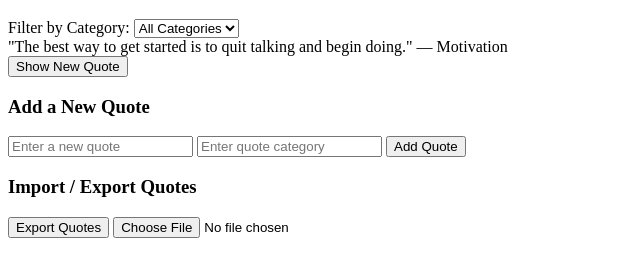
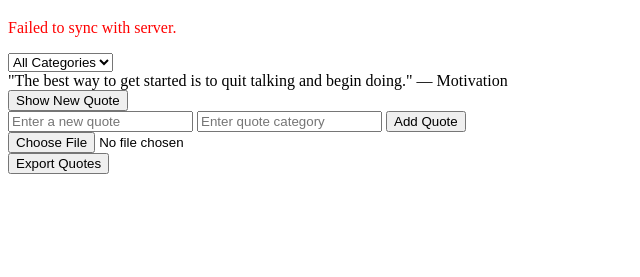
Before and after one commit to Abubaakar10/alx_fe_javascript, a plain HTML site: page dom-manipulation/index.html in a window 1280 px wide. Shown: the part 61-338 px from the top of the page, without its empty margins (0-640 px from the left). Drawn offline with Linux system fonts and the light colour scheme; no server answers.

Commit message:
Implement server sync simulation with conflict resolution

```diff
--- a/dom-manipulation/index.html
+++ b/dom-manipulation/index.html
@@ -9,24 +9,38 @@
 
     <h1>Dynamic Quote Generator</h1>
 
-  <!-- Category Filter -->
-  <label for="categoryFilter">Filter by Category:</label>
+    <!-- Sync status -->
+    <p id="syncStatus"></p>
+
+    <!-- Category filter -->
     <select id="categoryFilter" onchange="filterQuotes()">
         <option value="all">All Categories</option>
     </select>
 
+    <!-- Quote display -->
     <div id="quoteDisplay"></div>
+
+    <!-- Show new quote button -->
     <button id="newQuote">Show New Quote</button>
 
-  <h3>Add a New Quote</h3>
+    <!-- Add new quote -->
+    <div>
         <input id="newQuoteText" type="text" placeholder="Enter a new quote">
         <input id="newQuoteCategory" type="text" placeholder="Enter quote category">
         <button onclick="addQuote()">Add Quote</button>
+    </div>
 
-  <h3>Import / Export Quotes</h3>
-  <button onclick="exportToJson()">Export Quotes</button>
+    <!-- Import quotes -->
+    <div>
         <input type="file" id="importFile" accept=".json" onchange="importFromJsonFile(event)">
+    </div>
+
+    <!-- Export quotes -->
+    <div>
+        <button onclick="exportQuotes()">Export Quotes</button>
+    </div>
 
     <script src="script.js"></script>
+
 </body>
 </html>
--- a/dom-manipulation/script.js
+++ b/dom-manipulation/script.js
@@ -1,7 +1,6 @@
-// Quotes array with text and category
+// Load quotes from local storage or default
 let quotes = JSON.parse(localStorage.getItem('quotes')) || [
-  { text: "The best way to get started is to quit talking and begin doing.", category: "Motivation" },
-  { text: "Life is what happens when you're busy making other plans.", category: "Life" }
+  { text: "The best way to get started is to quit talking and begin doing.", category: "Motivation" }
 ];
 
 // Save quotes to local storage
@@ -9,112 +8,116 @@ function saveQuotes() {
   localStorage.setItem('quotes', JSON.stringify(quotes));
 }
 
-// Populate category dropdown dynamically
+// Populate categories
 function populateCategories() {
-  const categoryFilter = document.getElementById('categoryFilter');
-  categoryFilter.innerHTML = '<option value="all">All Categories</option>';
+  const filter = document.getElementById('categoryFilter');
+  filter.innerHTML = '<option value="all">All Categories</option>';
 
   const categories = [...new Set(quotes.map(q => q.category))];
-
-  categories.forEach(category => {
+  categories.forEach(cat => {
     const option = document.createElement('option');
-    option.value = category;
-    option.textContent = category;
-    categoryFilter.appendChild(option);
+    option.value = cat;
+    option.textContent = cat;
+    filter.appendChild(option);
   });
 
-  // Restore last selected category
-  const savedCategory = localStorage.getItem('selectedCategory');
-  if (savedCategory) {
-    categoryFilter.value = savedCategory;
-  }
+  const saved = localStorage.getItem('selectedCategory');
+  if (saved) filter.value = saved;
 }
 
-// Display a random quote based on filter
-function showRandomQuote(filteredQuotes = quotes) {
-  const quoteDisplay = document.getElementById('quoteDisplay');
-
-  if (filteredQuotes.length === 0) {
-    quoteDisplay.textContent = "No quotes available for this category.";
+// Display quote
+function showRandomQuote(list = quotes) {
+  const display = document.getElementById('quoteDisplay');
+  if (list.length === 0) {
+    display.textContent = "No quotes available.";
     return;
   }
-
-  const randomIndex = Math.floor(Math.random() * filteredQuotes.length);
-  const quote = filteredQuotes[randomIndex];
-
-  quoteDisplay.textContent = `"${quote.text}" — ${quote.category}`;
-  sessionStorage.setItem('lastQuote', JSON.stringify(quote));
+  const random = list[Math.floor(Math.random() * list.length)];
+  display.textContent = `"${random.text}" — ${random.category}`;
+  sessionStorage.setItem('lastQuote', JSON.stringify(random));
 }
 
-// Filter quotes based on selected category
+// Filter quotes
 function filterQuotes() {
   const category = document.getElementById('categoryFilter').value;
   localStorage.setItem('selectedCategory', category);
 
-  if (category === 'all') {
+  if (category === "all") {
     showRandomQuote(quotes);
   } else {
-    const filtered = quotes.filter(q => q.category === category);
-    showRandomQuote(filtered);
+    showRandomQuote(quotes.filter(q => q.category === category));
   }
 }
 
-// Add a new quote
+// Add quote
 function addQuote() {
-  const textInput = document.getElementById('newQuoteText');
-  const categoryInput = document.getElementById('newQuoteCategory');
+  const text = document.getElementById('newQuoteText').value.trim();
+  const category = document.getElementById('newQuoteCategory').value.trim();
 
-  const text = textInput.value.trim();
-  const category = categoryInput.value.trim();
-
-  if (text === "" || category === "") {
-    alert("Please enter both quote and category.");
+  if (!text || !category) {
+    alert("Enter both quote and category.");
     return;
   }
 
-  quotes.push({ text: text, category: category });
+  quotes.push({ text, category });
   saveQuotes();
   populateCategories();
 
-  textInput.value = "";
-  categoryInput.value = "";
+  document.getElementById('newQuoteText').value = "";
+  document.getElementById('newQuoteCategory').value = "";
 
-  alert("Quote added successfully!");
+  alert("Quote added!");
 }
 
-// Export quotes to JSON
-function exportToJson() {
-  const blob = new Blob([JSON.stringify(quotes, null, 2)], { type: "application/json" });
-  const url = URL.createObjectURL(blob);
+// =============================
+// SERVER SYNC SIMULATION
+// =============================
 
-  const link = document.createElement('a');
-  link.href = url;
-  link.download = "quotes.json";
-  link.click();
+// Simulated server fetch
+async function fetchServerQuotes() {
+  const response = await fetch('https://jsonplaceholder.typicode.com/posts?_limit=5');
+  const data = await response.json();
 
-  URL.revokeObjectURL(url);
+  // Convert server data to quote format
+  return data.map(item => ({
+    text: item.title,
+    category: "Server"
+  }));
 }
 
-// Import quotes from JSON
-function importFromJsonFile(event) {
-  const fileReader = new FileReader();
+// Sync local data with server (server wins)
+async function syncWithServer() {
+  const status = document.getElementById('syncStatus');
 
-  fileReader.onload = function(e) {
-    const importedQuotes = JSON.parse(e.target.result);
-    quotes.push(...importedQuotes);
+  try {
+    const serverQuotes = await fetchServerQuotes();
+
+    // Conflict resolution: server overwrites local
+    quotes = serverQuotes;
     saveQuotes();
     populateCategories();
-    alert("Quotes imported successfully!");
-  };
+    filterQuotes();
 
-  fileReader.readAsText(event.target.files[0]);
+    status.textContent = "Data synced with server successfully.";
+    status.style.color = "green";
+  } catch (error) {
+    status.textContent = "Failed to sync with server.";
+    status.style.color = "red";
+  }
 }
 
-// Event listener
+// Periodic sync every 30 seconds
+setInterval(syncWithServer, 30000);
+
+// =============================
+// EVENT LISTENERS
+// =============================
+
 document.getElementById('newQuote').addEventListener('click', filterQuotes);
 
 // Initialize app
 document.addEventListener('DOMContentLoaded', function () {
   populateCategories();
   filterQuotes();
+  syncWithServer();
 });
```
Lines whose indentation alone changed are shown as unchanged.
